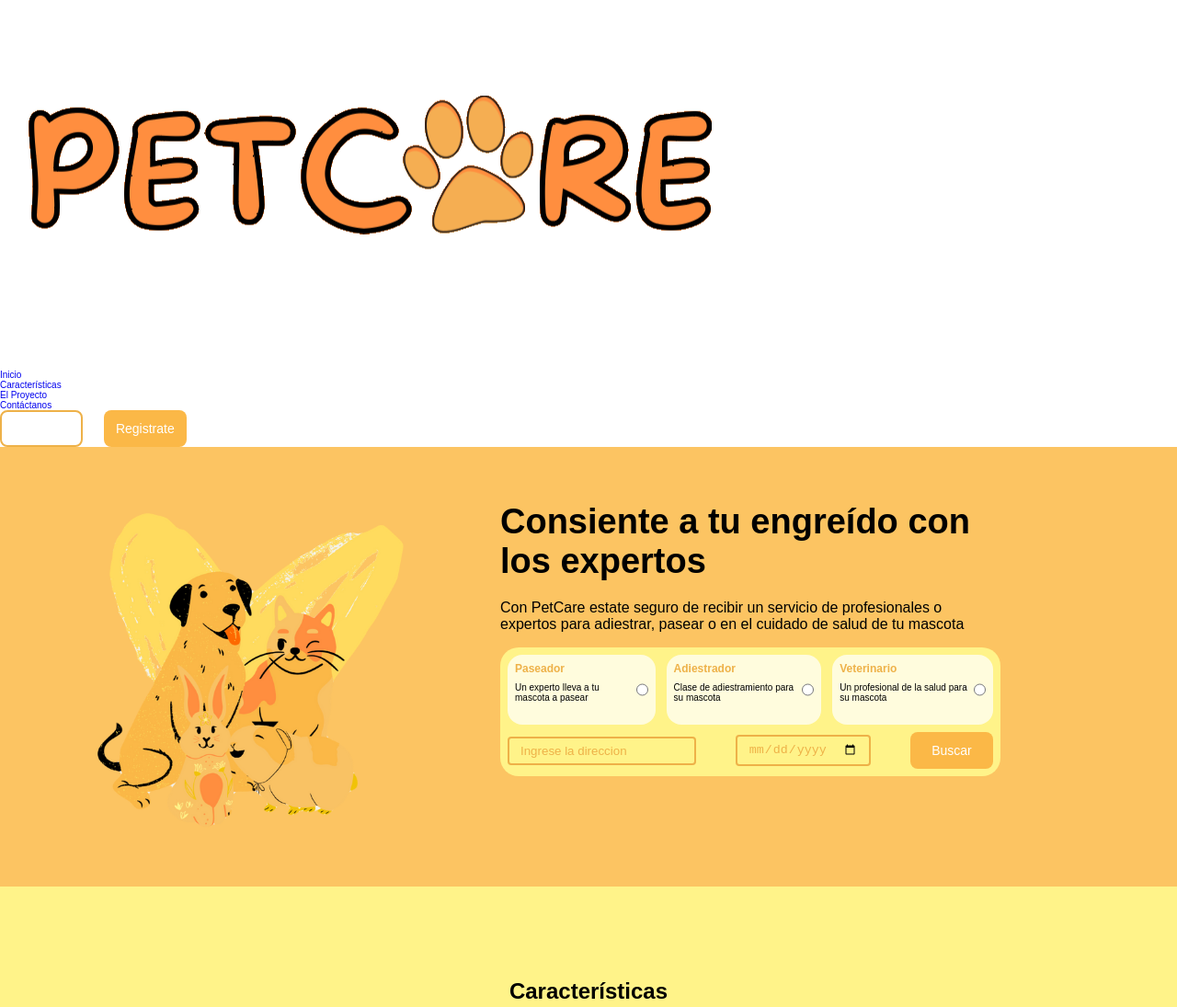
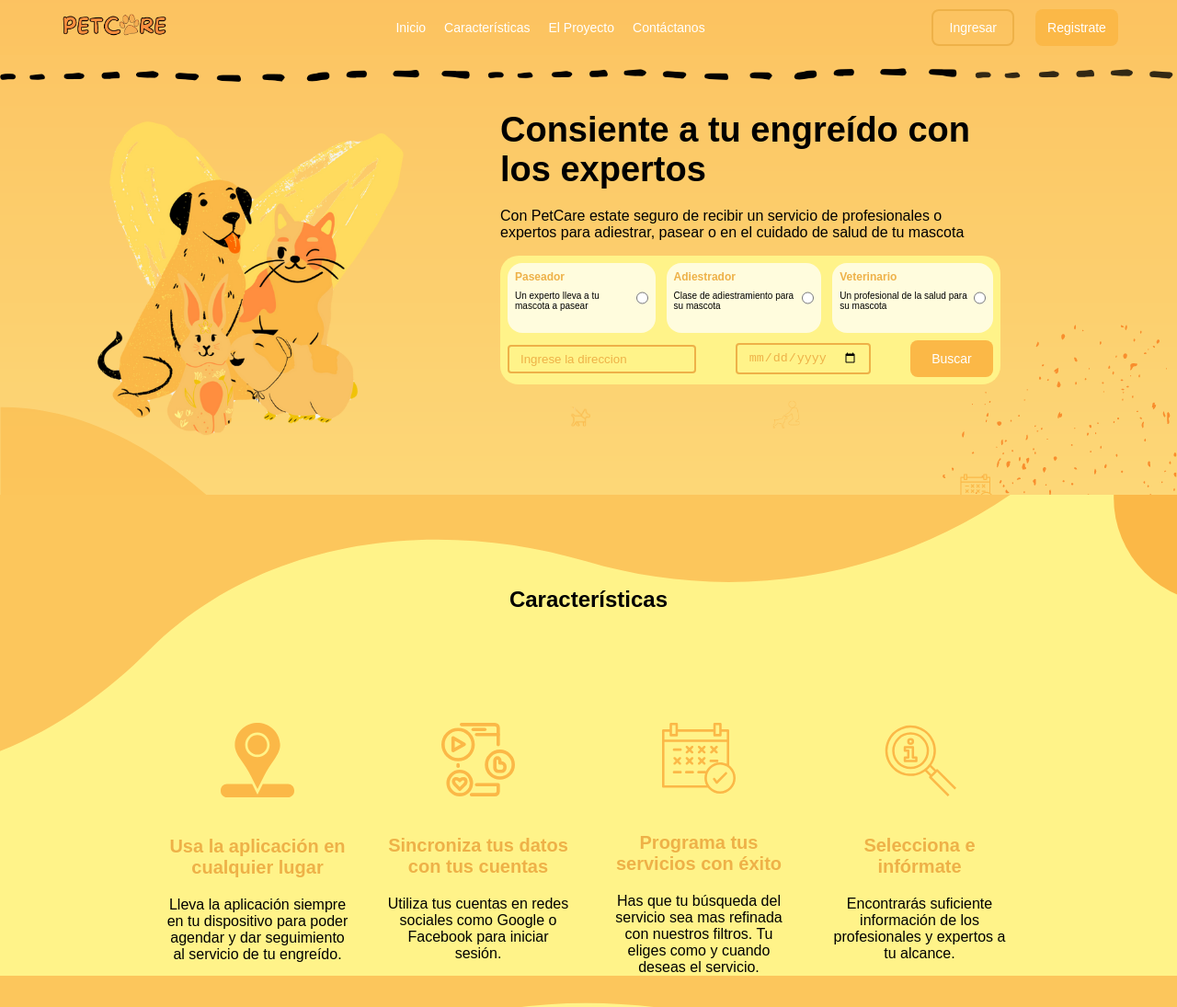
Before and after one commit to HiroCardenas/PetCare, a plain HTML site: page index.html in a window 1280 px wide. Shown: the top 1095 px of the page at 92% size. Drawn offline with Linux system fonts and the light colour scheme.

Commit message:
Update style.css

```diff
--- a/style.css
+++ b/style.css
@@ -56,14 +56,55 @@ a{
 }
 /* Globals */
 
+/* Header */
+.header{
+    background-image: url("assets/img/header.png");
+    display: flex;
+    justify-content: space-between;
+    width: 100%;
+    height: 6rem;
 
+}
+.header-container{
+    margin-left: auto;
+    margin-right: auto;
+    width: 90%;
+    display: flex;
+    justify-content: space-between;
+}
+.header__img{
+    height: 100%;
+}
+nav{
+    display: flex;
+    /* justify-content: space-between; */
+    width: 100%;
+    align-items: center;
+
+}
+
+nav ul{
+    display: flex;
+    align-items: center;
+    gap: 2rem;
+    /* margin-right: 12rem; */
+    flex: 1;
+  display: flex;
+  justify-content: center;
+
+}
+
+nav ul li a{
+    color: white;
+    font-size: 1.4rem;
+}
 
 /* Hero section */
 
 .hero-section{
     width: 100%;
     height: auto;
-    background-color: #fcc462;
+    background-image: url("assets/img/Inicio.png");
 }
 
 .hero {
@@ -146,7 +187,7 @@ a{
 .caracteristicas-section{
     width: 100%;
     height: auto;
-    background-color: #fff389;
+    background-image: url("assets/img/Características.png");
 }
 
 .caracteristicas {
@@ -196,7 +237,7 @@ a{
 .contact-section{
     width: 100%;
     height: auto;
-    background-color: #fff389;
+     background-image: url("assets/img/Descargar.png");
 }
 
 .contact{
```
